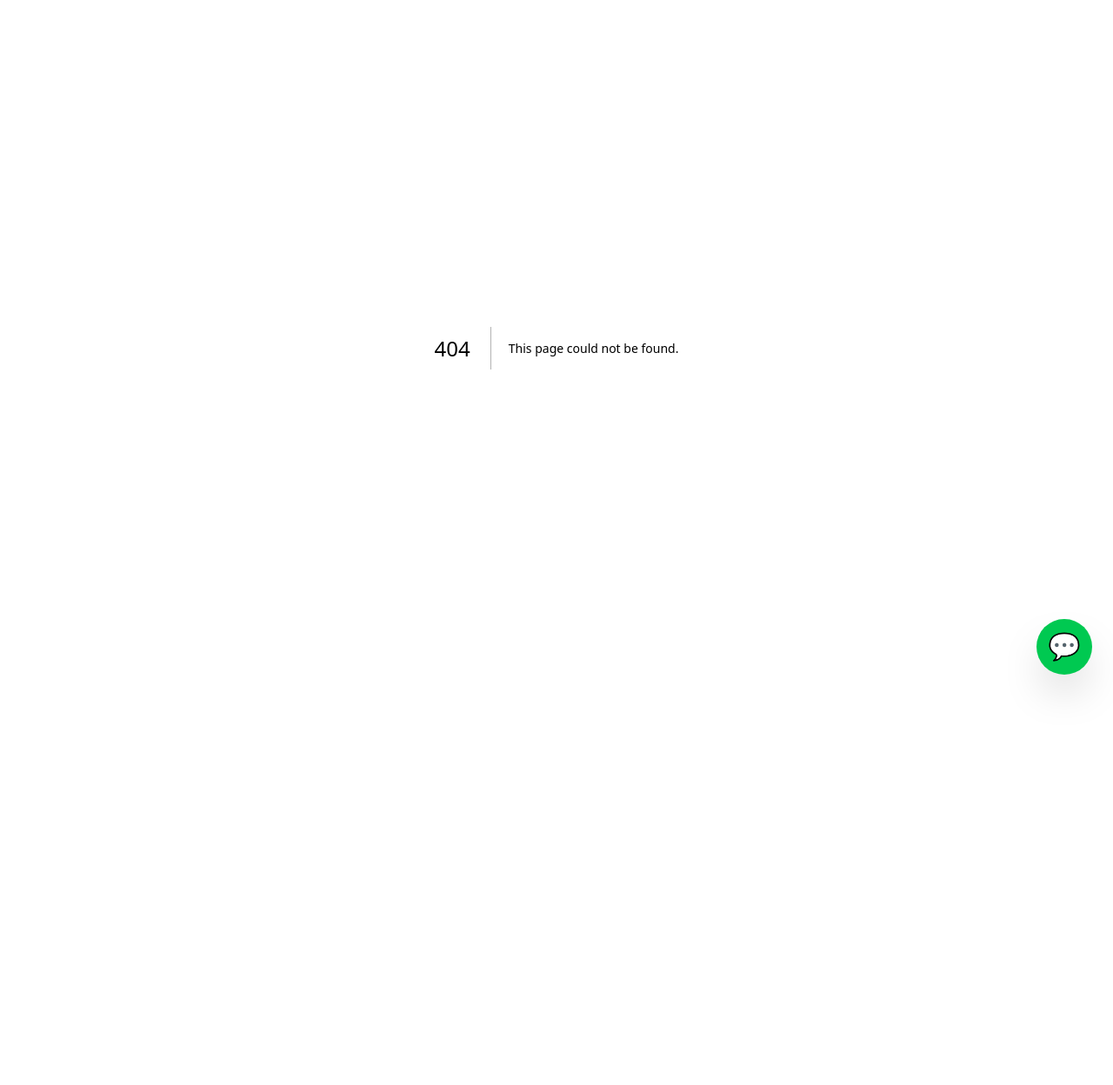
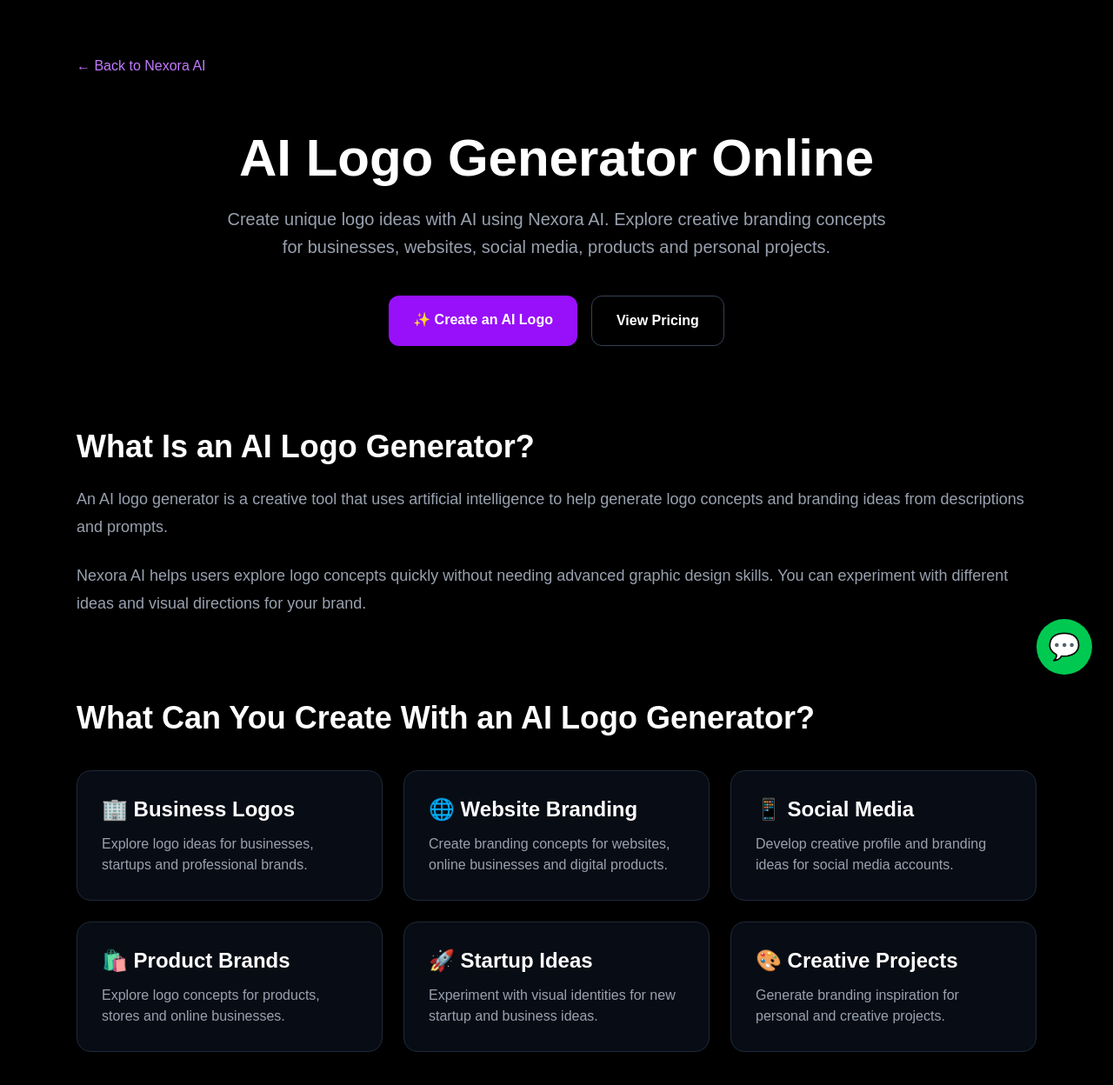
Before and after one commit to asifshair17-design/nexora-ai-2, a Next.js app: page /ai-logo-generator in a window 1280 px wide. Before the commit this address had no page. Shown: the top 1248 px of the page at 87% size. Before the commit the page ends 800 px from the top, so only its background shows below. Built offline with nearby package versions, Linux system fonts and the light colour scheme.

Commit message:
Add AI logo generator SEO page

```diff
--- /dev/null
+++ b/app/ai-logo-generator/page.tsx
@@ -0,0 +1,273 @@
+import type { Metadata } from "next";
+import Link from "next/link";
+
+export const metadata: Metadata = {
+  title: "AI Logo Generator Online | Create Logos With AI | Nexora AI",
+  description:
+    "Create unique logos online with Nexora AI's AI logo generator. Generate creative logo ideas for brands, businesses, websites, social media and personal projects.",
+  alternates: {
+    canonical: "https://nexora-ai-2-five.vercel.app/ai-logo-generator",
+  },
+  openGraph: {
+    title: "AI Logo Generator Online | Nexora AI",
+    description:
+      "Create unique logos and brand ideas with Nexora AI.",
+    url: "https://nexora-ai-2-five.vercel.app/ai-logo-generator",
+    siteName: "Nexora AI",
+    type: "website",
+  },
+};
+
+export default function AILogoGeneratorPage() {
+  return (
+    <main className="min-h-screen bg-black text-white">
+      <div className="mx-auto max-w-6xl px-6 py-16">
+
+        <Link
+          href="/"
+          className="text-purple-400 hover:text-purple-300"
+        >
+          ← Back to Nexora AI
+        </Link>
+
+        {/* HERO */}
+        <section className="mt-16 text-center">
+          <h1 className="text-5xl md:text-6xl font-extrabold">
+            AI Logo Generator Online
+          </h1>
+
+          <p className="mx-auto mt-6 max-w-3xl text-xl leading-8 text-gray-400">
+            Create unique logo ideas with AI using Nexora AI. Explore
+            creative branding concepts for businesses, websites, social
+            media, products and personal projects.
+          </p>
+
+          <div className="mt-10 flex flex-wrap justify-center gap-4">
+            <Link
+              href="/logo"
+              className="rounded-xl bg-purple-600 px-7 py-4 font-bold hover:bg-purple-700 transition"
+            >
+              ✨ Create an AI Logo
+            </Link>
+
+            <Link
+              href="/pricing"
+              className="rounded-xl border border-gray-700 px-7 py-4 font-bold hover:border-purple-500 transition"
+            >
+              View Pricing
+            </Link>
+          </div>
+        </section>
+
+        {/* WHAT IS AI LOGO GENERATOR */}
+        <section className="mt-24">
+          <h2 className="text-4xl font-bold">
+            What Is an AI Logo Generator?
+          </h2>
+
+          <p className="mt-6 text-lg leading-8 text-gray-400">
+            An AI logo generator is a creative tool that uses artificial
+            intelligence to help generate logo concepts and branding
+            ideas from descriptions and prompts.
+          </p>
+
+          <p className="mt-6 text-lg leading-8 text-gray-400">
+            Nexora AI helps users explore logo concepts quickly without
+            needing advanced graphic design skills. You can experiment
+            with different ideas and visual directions for your brand.
+          </p>
+        </section>
+
+        {/* USE CASES */}
+        <section className="mt-24">
+          <h2 className="text-4xl font-bold">
+            What Can You Create With an AI Logo Generator?
+          </h2>
+
+          <div className="mt-10 grid gap-6 md:grid-cols-3">
+
+            <div className="rounded-2xl border border-gray-800 bg-gray-900/50 p-7">
+              <h3 className="text-2xl font-bold">
+                🏢 Business Logos
+              </h3>
+              <p className="mt-3 text-gray-400">
+                Explore logo ideas for businesses, startups and
+                professional brands.
+              </p>
+            </div>
+
+            <div className="rounded-2xl border border-gray-800 bg-gray-900/50 p-7">
+              <h3 className="text-2xl font-bold">
+                🌐 Website Branding
+              </h3>
+              <p className="mt-3 text-gray-400">
+                Create branding concepts for websites, online businesses
+                and digital products.
+              </p>
+            </div>
+
+            <div className="rounded-2xl border border-gray-800 bg-gray-900/50 p-7">
+              <h3 className="text-2xl font-bold">
+                📱 Social Media
+              </h3>
+              <p className="mt-3 text-gray-400">
+                Develop creative profile and branding ideas for social
+                media accounts.
+              </p>
+            </div>
+
+            <div className="rounded-2xl border border-gray-800 bg-gray-900/50 p-7">
+              <h3 className="text-2xl font-bold">
+                🛍️ Product Brands
+              </h3>
+              <p className="mt-3 text-gray-400">
+                Explore logo concepts for products, stores and online
+                businesses.
+              </p>
+            </div>
+
+            <div className="rounded-2xl border border-gray-800 bg-gray-900/50 p-7">
+              <h3 className="text-2xl font-bold">
+                🚀 Startup Ideas
+              </h3>
+              <p className="mt-3 text-gray-400">
+                Experiment with visual identities for new startup and
+                business ideas.
+              </p>
+            </div>
+
+            <div className="rounded-2xl border border-gray-800 bg-gray-900/50 p-7">
+              <h3 className="text-2xl font-bold">
+                🎨 Creative Projects
+              </h3>
+              <p className="mt-3 text-gray-400">
+                Generate branding inspiration for personal and creative
+                projects.
+              </p>
+            </div>
+
+          </div>
+        </section>
+
+        {/* BENEFITS */}
+        <section className="mt-24">
+          <h2 className="text-4xl font-bold">
+            Benefits of Creating Logos With AI
+          </h2>
+
+          <div className="mt-10 space-y-6">
+
+            <div className="rounded-2xl border border-gray-800 bg-gray-900/50 p-6">
+              <h3 className="text-xl font-bold">
+                ⚡ Explore Ideas Quickly
+              </h3>
+              <p className="mt-2 text-gray-400">
+                Generate and explore branding concepts without spending
+                hours starting from a blank canvas.
+              </p>
+            </div>
+
+            <div className="rounded-2xl border border-gray-800 bg-gray-900/50 p-6">
+              <h3 className="text-xl font-bold">
+                💡 Get Creative Inspiration
+              </h3>
+              <p className="mt-2 text-gray-400">
+                Use AI-generated concepts as inspiration when developing
+                your visual brand identity.
+              </p>
+            </div>
+
+            <div className="rounded-2xl border border-gray-800 bg-gray-900/50 p-6">
+              <h3 className="text-xl font-bold">
+                🌍 Create Online
+              </h3>
+              <p className="mt-2 text-gray-400">
+                Explore logo creation directly from your browser with
+                Nexora AI.
+              </p>
+            </div>
+
+          </div>
+        </section>
+
+        {/* WHO CAN USE */}
+        <section className="mt-24">
+          <h2 className="text-4xl font-bold">
+            Who Can Use an AI Logo Generator?
+          </h2>
+
+          <p className="mt-6 text-lg leading-8 text-gray-400">
+            AI logo tools can be useful for entrepreneurs, startups,
+            content creators, YouTubers, bloggers, marketers, designers,
+            small businesses and anyone who needs branding inspiration.
+          </p>
+
+          <p className="mt-6 text-lg leading-8 text-gray-400">
+            Nexora AI makes it easy to explore creative ideas for
+            different types of brands and projects from one online
+            platform.
+          </p>
+        </section>
+
+        {/* EXPLORE TOOLS */}
+        <section className="mt-24">
+          <h2 className="text-4xl font-bold">
+            Explore More Nexora AI Tools
+          </h2>
+
+          <div className="mt-8 grid gap-4 md:grid-cols-2">
+
+            <Link
+              href="/ai-image-generator"
+              className="rounded-xl border border-gray-800 bg-gray-900/50 p-5 hover:border-purple-500 transition"
+            >
+              🎨 AI Image Generator →
+            </Link>
+
+            <Link
+              href="/writer"
+              className="rounded-xl border border-gray-800 bg-gray-900/50 p-5 hover:border-purple-500 transition"
+            >
+              ✍️ AI Writer →
+            </Link>
+
+            <Link
+              href="/music"
+              className="rounded-xl border border-gray-800 bg-gray-900/50 p-5 hover:border-purple-500 transition"
+            >
+              🎵 AI Music Generator →
+            </Link>
+
+            <Link
+              href="/chat"
+              className="rounded-xl border border-gray-800 bg-gray-900/50 p-5 hover:border-purple-500 transition"
+            >
+              💬 AI Chat →
+            </Link>
+
+          </div>
+        </section>
+
+        {/* CTA */}
+        <section className="mt-24 rounded-3xl border border-purple-800 bg-purple-950/30 p-10 text-center">
+          <h2 className="text-4xl font-bold">
+            Create Your Logo With AI
+          </h2>
+
+          <p className="mx-auto mt-5 max-w-2xl text-lg text-gray-400">
+            Explore AI-powered logo creation and discover creative
+            branding ideas with Nexora AI.
+          </p>
+
+          <Link
+            href="/logo"
+            className="mt-8 inline-block rounded-xl bg-purple-600 px-8 py-4 font-bold hover:bg-purple-700 transition"
+          >
+            🚀 Try AI Logo Generator
+          </Link>
+        </section>
+
+      </div>
+    </main>
+  );
+}
--- a/app/sitemap.ts
+++ b/app/sitemap.ts
@@ -82,5 +82,11 @@
   changeFrequency: "weekly",
   priority: 0.9,
 },
+{
+  url: "https://nexora-ai-2-five.vercel.app/ai-logo-generator",
+  lastModified: new Date(),
+  changeFrequency: "monthly",
+  priority: 0.8,
+},
   ];
 }
```
